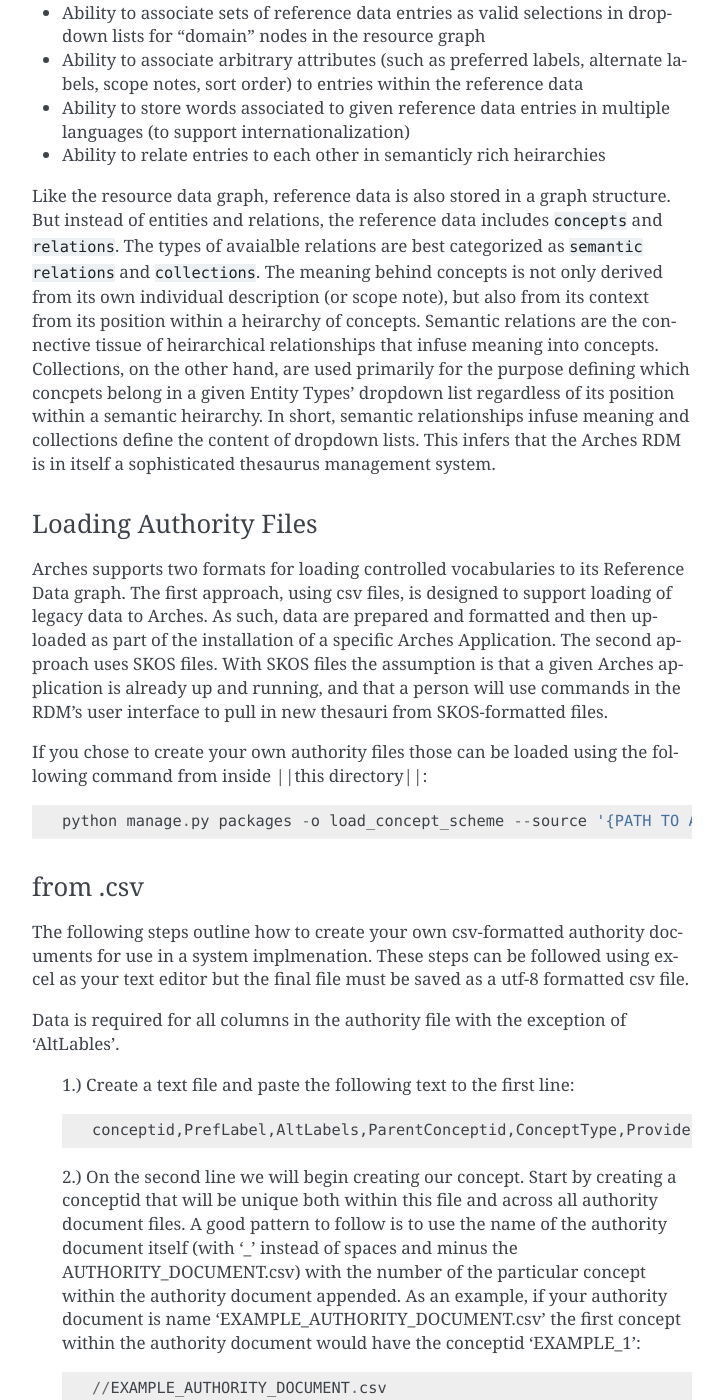
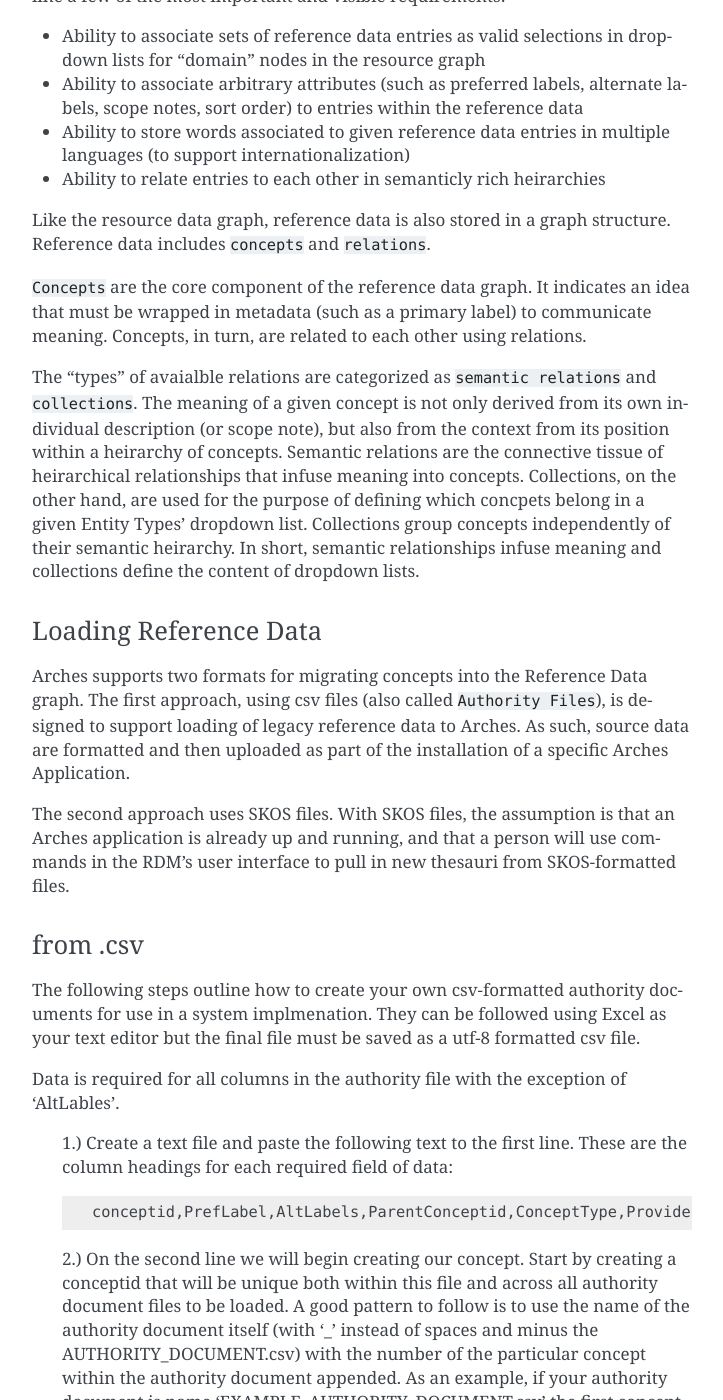
Before and after one commit to archesproject/arches-docs, a Sphinx documentation site: the page built from docs/arches-data.txt, in a window 1280 px wide and 1400 px high, scrolled down 4129 px. Shown: the whole window, without its empty margins (388-1111 px from the left). Built offline with Sphinx 7.4.7, drawn with Linux system fonts in a browser that asks for light colours; some of the changed text lies outside the part shown.

Commit message:
data docs

```diff
--- a/docs/arches-data.txt
+++ b/docs/arches-data.txt
@@ -65,7 +65,7 @@
 Resource Graphs
 ===============
 
-A "Resource Graph" is the logical framework that is used by Arches to define the set of resources and attributes of resources to be managed.
+Resource graphs are the logical framework that is used by Arches to define the set of resources and attributes of resources to be managed in an Arches Application.
 
 Arches applications must provide a resource graph for each resource type being inventoried.
 
@@ -109,36 +109,38 @@
 Reference Data Graph
 ====================
 
-The reference data graph stores information necesary to use robustly managed thesauri as picklists (sometimes called "controlled vocabularies") within resource data entry forms.  The functional requirements for reference data in the cultural heritage field are quite robust, and best defined in SKOS documentation (http://www.w3.org/2004/02/skos/).  For the purpose of this document, we will outline a few of the most important and visible requirements:
+The reference data graph stores information necesary to use thesauri as input to picklists (sometimes called "controlled vocabularies") within resource data entry forms.  The functional requirements for reference data in the cultural heritage field are quite robust, and best defined in SKOS documentation (http://www.w3.org/2004/02/skos/).  For the purpose of this document, we will outline a few of the most important and visible requirements:
 
 * Ability to associate sets of reference data entries as valid selections in dropdown lists for "domain" nodes in the resource graph
 * Ability to associate arbitrary attributes (such as preferred labels, alternate labels, scope notes, sort order) to entries within the reference data
 * Ability to store words associated to given reference data entries in multiple languages (to support internationalization)
 * Ability to relate entries to each other in semanticly rich heirarchies
 
-Like the resource data graph, reference data is also stored in a graph structure.  But instead of entities and relations, the reference data includes ``concepts`` and ``relations``.  The types of avaialble relations are best categorized as ``semantic relations`` and ``collections``.  The meaning behind concepts is not only derived from its own individual description (or scope note), but also from its context from its position within a heirarchy of concepts.  Semantic relations are the connective tissue of heirarchical relationships that infuse meaning into concepts.  Collections, on the other hand, are used primarily for the purpose defining which concpets belong in a given Entity Types' dropdown list regardless of its position within a semantic heirarchy.  In short, semantic relationships infuse meaning and collections define the content of dropdown lists.  This infers that the Arches RDM is in itself a sophisticated thesaurus management system.
+Like the resource data graph, reference data is also stored in a graph structure.  Reference data includes ``concepts`` and ``relations``.
+
+``Concepts`` are the core component of the reference data graph.  It indicates an idea that must be wrapped in metadata (such as a primary label) to communicate meaning.  Concepts, in turn, are related to each other using relations.
+
+The "types" of avaialble relations are categorized as ``semantic relations`` and ``collections``.  The meaning of a given concept is not only derived from its own individual description (or scope note), but also from the context from its position within a heirarchy of concepts.  Semantic relations are the connective tissue of heirarchical relationships that infuse meaning into concepts.  Collections, on the other hand, are used for the purpose of defining which concpets belong in a given Entity Types' dropdown list.  Collections group concepts independently of their semantic heirarchy.  In short, semantic relationships infuse meaning and collections define the content of dropdown lists.
 
 
-Loading Authority Files
+Loading Reference Data
 -----------------------
-Arches supports two formats for loading controlled vocabularies to its Reference Data graph.  The first approach, using csv files, is designed to support loading of legacy data to Arches.  As such, data are prepared and formatted and then uploaded as part of the installation of a specific Arches Application.  The second approach uses SKOS files. With SKOS files the assumption is that a given Arches application is already up and running, and that a person will use commands in the RDM's user interface to pull in new thesauri from SKOS-formatted files.
+Arches supports two formats for migrating concepts into the Reference Data graph.  The first approach, using csv files (also called ``Authority Files``), is designed to support loading of legacy reference data to Arches.  As such, source data are formatted and then uploaded as part of the installation of a specific Arches Application.
 
-If you chose to create your own authority files those can be loaded using the following command from inside ||this directory||::
-
-	python manage.py packages -o load_concept_scheme --source '{PATH TO AUTHORITY FILES}'
+The second approach uses SKOS files. With SKOS files, the assumption is that an Arches application is already up and running, and that a person will use commands in the RDM's user interface to pull in new thesauri from SKOS-formatted files.
 
 
 from .csv
 ------------
-The following steps outline how to create your own csv-formatted authority documents for use in a system implmenation. These steps can be followed using excel as your text editor but the final file must be saved as a utf-8 formatted csv file.
+The following steps outline how to create your own csv-formatted authority documents for use in a system implmenation. They can be followed using Excel as your text editor but the final file must be saved as a utf-8 formatted csv file.
 
 Data is required for all columns in the authority file with the exception of 'AltLables'.
 
-	1.) Create a text file and paste the following text to the first line::
+	1.) Create a text file and paste the following text to the first line.  These are the column headings for each required field of data::
 
 		conceptid,PrefLabel,AltLabels,ParentConceptid,ConceptType,Provider
 
-	2.) On the second line we will begin creating our concept. Start by creating a conceptid that will be unique both within this file and across all authority document files. A good pattern to follow is to use the name of the authority document itself (with '_' instead of spaces and minus the AUTHORITY_DOCUMENT.csv) with the number of the particular concept within the authority document appended. As an example, if your authority document is name 'EXAMPLE_AUTHORITY_DOCUMENT.csv' the first concept within the authority document would have the conceptid 'EXAMPLE_1'::
+	2.) On the second line we will begin creating our concept. Start by creating a conceptid that will be unique both within this file and across all authority document files to be loaded. A good pattern to follow is to use the name of the authority document itself (with '_' instead of spaces and minus the AUTHORITY_DOCUMENT.csv) with the number of the particular concept within the authority document appended. As an example, if your authority document is name 'EXAMPLE_AUTHORITY_DOCUMENT.csv' the first concept within the authority document would have the conceptid 'EXAMPLE_1'::
 
 		//EXAMPLE_AUTHORITY_DOCUMENT.csv
 
@@ -205,6 +207,7 @@
 
 Properly structured Authority files can be loaded into Arches using the following command from inside ||this directory||::
 	python manage.py packages -o load_concept_scheme --source '{PATH TO AUTHORITY FILES}'
+
 
 
 from .skos
```
